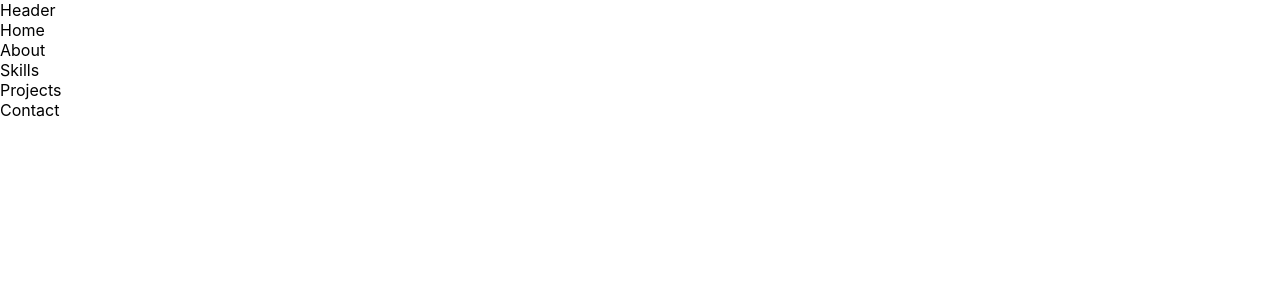
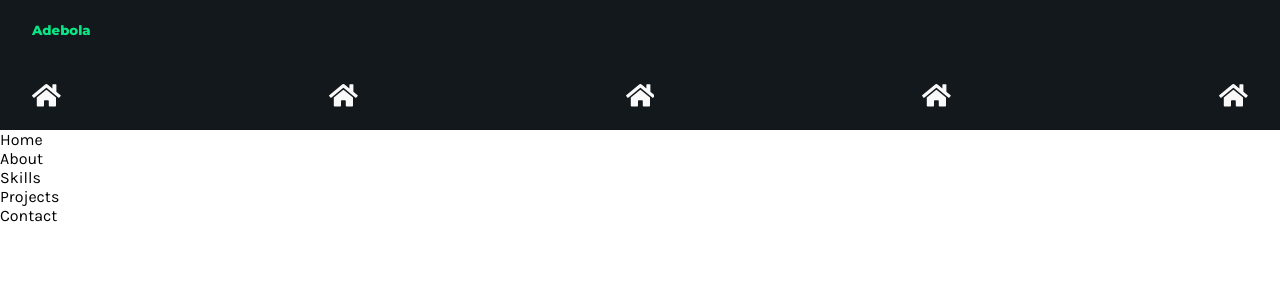
Before and after one commit to FesoQue/portfolio-website, a React (Create React App) app: page / in a window 1280 px wide. Shown: the top 300 px of the page. Built offline with nearby package versions, Linux system fonts and the light colour scheme.

Commit message:
building the nav for my portfolio website

```diff
--- a/public/index.html
+++ b/public/index.html
@@ -24,6 +24,12 @@
       work correctly both with client-side routing and a non-root public URL.
       Learn how to configure a non-root public URL by running `npm run build`.
     -->
+    <link rel="preconnect" href="https://fonts.googleapis.com" />
+    <link rel="preconnect" href="https://fonts.gstatic.com" crossorigin />
+    <link
+      href="https://fonts.googleapis.com/css2?family=Karla:wght@400;500;600&family=Montserrat:wght@600;700;800;900&display=swap"
+      rel="stylesheet"
+    />
     <title>React App</title>
   </head>
   <body>
--- a/src/component/Header.js
+++ b/src/component/Header.js
@@ -1,7 +1,46 @@
 import React from 'react';
+import { FaHome } from 'react-icons/fa';
 
 const Header = () => {
-  return <div>Header</div>;
+  return (
+    <header>
+      <div className='container'>
+        <div className='logo-wrapper'>
+          <div className='logo'></div>
+          <h5>Adebola</h5>
+        </div>
+        <nav>
+          <div className='menu'>
+            <button className='menu-btn'>
+              <span>
+                <FaHome />
+              </span>
+            </button>
+            <button className='menu-btn'>
+              <span>
+                <FaHome />
+              </span>
+            </button>
+            <button className='menu-btn'>
+              <span>
+                <FaHome />
+              </span>
+            </button>
+            <button className='menu-btn'>
+              <span>
+                <FaHome />
+              </span>
+            </button>
+            <button className='menu-btn'>
+              <span>
+                <FaHome />
+              </span>
+            </button>
+          </div>
+        </nav>
+      </div>
+    </header>
+  );
 };
 
 export default Header;
--- a/src/index.css
+++ b/src/index.css
@@ -1,13 +1,136 @@
+*,
+*::before,
+*::after {
+  margin: 0;
+  padding: 0;
+  box-sizing: border-box;
+}
+:root {
+  /* ORANGE */
+  --orange: #fa8142;
+  --orange-dark: #f96a1f;
+  --orange-light: #fb9865;
+
+  /* GREEN */
+  --green: #09c372;
+  --green-dark: #07a15e;
+  --green-light: #0be586;
+  --cyan: #08fdd8;
+
+  /* GRAY */
+  --gray0: #f9f9f9;
+  --gray1: #dbe1e8;
+  --gray2: #b2becd;
+  --gray3: #a7a7a7;
+  --gray4: #6c7983;
+  --gray6: #454e56;
+  --gray7: #2a2e35;
+  --gray8: #12181b;
+  --gray9: #181818;
+  --bg-color: var(--gray8);
+  --card-bg: var(--gray5);
+  --nav-bg: var(--gray5);
+  --card-radius: 0.25em;
+  --text-color: var(--gray2);
+
+  /* GRADIENT */
+  --orange-pink: linear-gradient(
+    to bottom right,
+    var(--orange-light),
+    var(--orange-dark) 85%
+  );
+  --green-grad: linear-gradient(
+    to bottom right,
+    var(--green-light),
+    var(--green-dark) 85%
+  );
+  /* UTILITIES */
+  --light-fw: 400;
+  --bold-fw: 700;
+  --radius: 6px;
+  --radius-full: 50%;
+  --spacing: 2px;
+  --transition: 0.3s ease-in-out;
+  --shadow-light: 0 1px 5px 1px rgba(0, 0, 0, 0.1);
+  --shadow-dark: 0 8px 15px 0px rgba(0, 0, 0, 0.3);
+  --cursor: pointer;
+}
+html,
 body {
-  margin: 0;
-  font-family: -apple-system, BlinkMacSystemFont, 'Segoe UI', 'Roboto', 'Oxygen',
-    'Ubuntu', 'Cantarell', 'Fira Sans', 'Droid Sans', 'Helvetica Neue',
-    sans-serif;
+  min-height: 100%;
+  scroll-behavior: smooth;
+  /* background-color: var(--bg-color); */
+}
+body {
+  position: relative;
   -webkit-font-smoothing: antialiased;
-  -moz-osx-font-smoothing: grayscale;
+  font-family: 'Karla', sans-serif;
+  font-weight: 400;
 }
-
-code {
-  font-family: source-code-pro, Menlo, Monaco, Consolas, 'Courier New',
-    monospace;
+h1,
+h2,
+h3,
+h4,
+h5,
+h6 {
+  font-family: 'Montserrat', sans-serif;
+  font-weight: 800;
 }
+img,
+picture,
+video,
+canvas,
+svg {
+  display: block;
+  max-width: 100%;
+}
+input,
+button,
+textarea,
+select {
+  font: inherit;
+}
+ul {
+  padding: 0;
+}
+button {
+  background: none;
+  border: 0;
+  outline: 0;
+  cursor: var(--cursor);
+}
+a {
+  text-decoration: none;
+}
+.container {
+  width: 95%;
+  max-width: 14450px;
+  margin: 0 auto;
+}
+header {
+  background-color: var(--bg-color);
+}
+.logo-wrapper {
+  height: 60px;
+}
+.logo-wrapper h5 {
+  color: var(--green-light);
+}
+nav {
+  height: 70px;
+}
+.logo-wrapper,
+nav {
+  display: flex;
+  align-items: center;
+}
+.menu {
+  width: 100%;
+  display: flex;
+  justify-content: space-between;
+  align-items: center;
+}
+.menu-btn {
+  font-size: 1.8rem;
+  color: var(--gray0);
+}
```
Also changed, not shown: src/App.css (deleted, +0 -38 lines).
